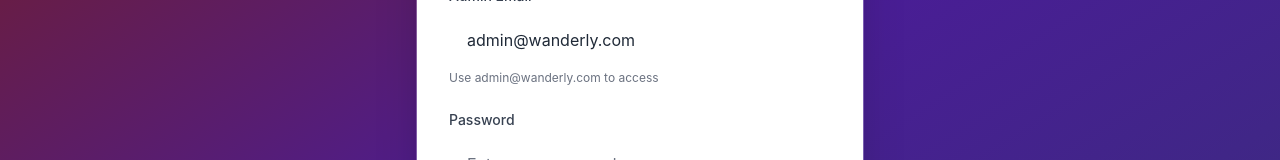
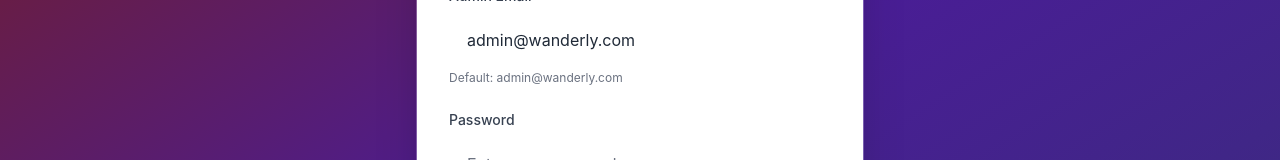
Before and after one commit to HasanRzayev/ExperienceSharing, a React (Create React App) app: page /admin-login in a window 1280 px wide. Shown: the part 280-440 px from the top of the page. Built offline with nearby package versions, Linux system fonts and the light colour scheme; no server answers.

Commit message:
Update admin email to admin@wanderly.com

```diff
--- a/src/pages/AdminLogin.js
+++ b/src/pages/AdminLogin.js
@@ -108,7 +108,7 @@
                   required
                   className="input-modern w-full"
                 />
-                <p className="text-xs text-gray-500 mt-1">Use admin@wanderly.com to access</p>
+                <p className="text-xs text-gray-500 mt-1">Default: admin@wanderly.com</p>
               </div>
 
               <div>
```
